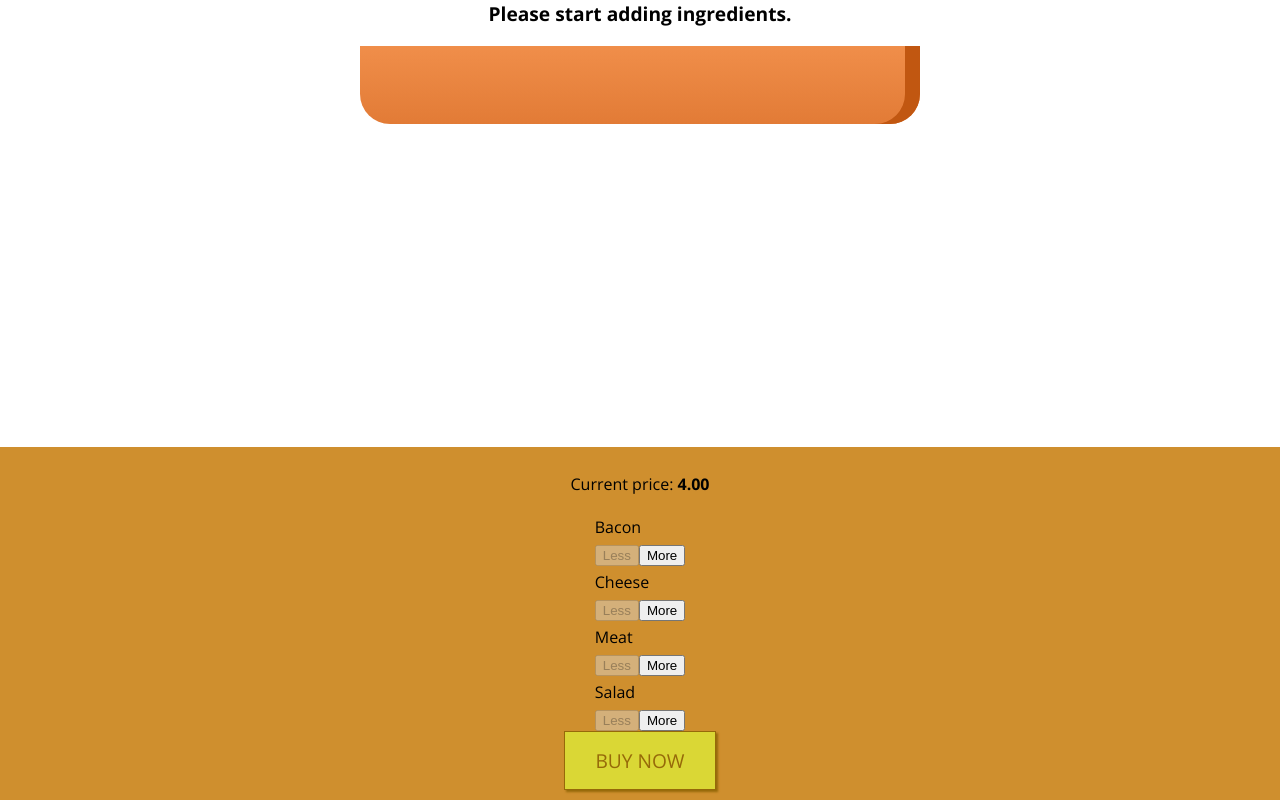
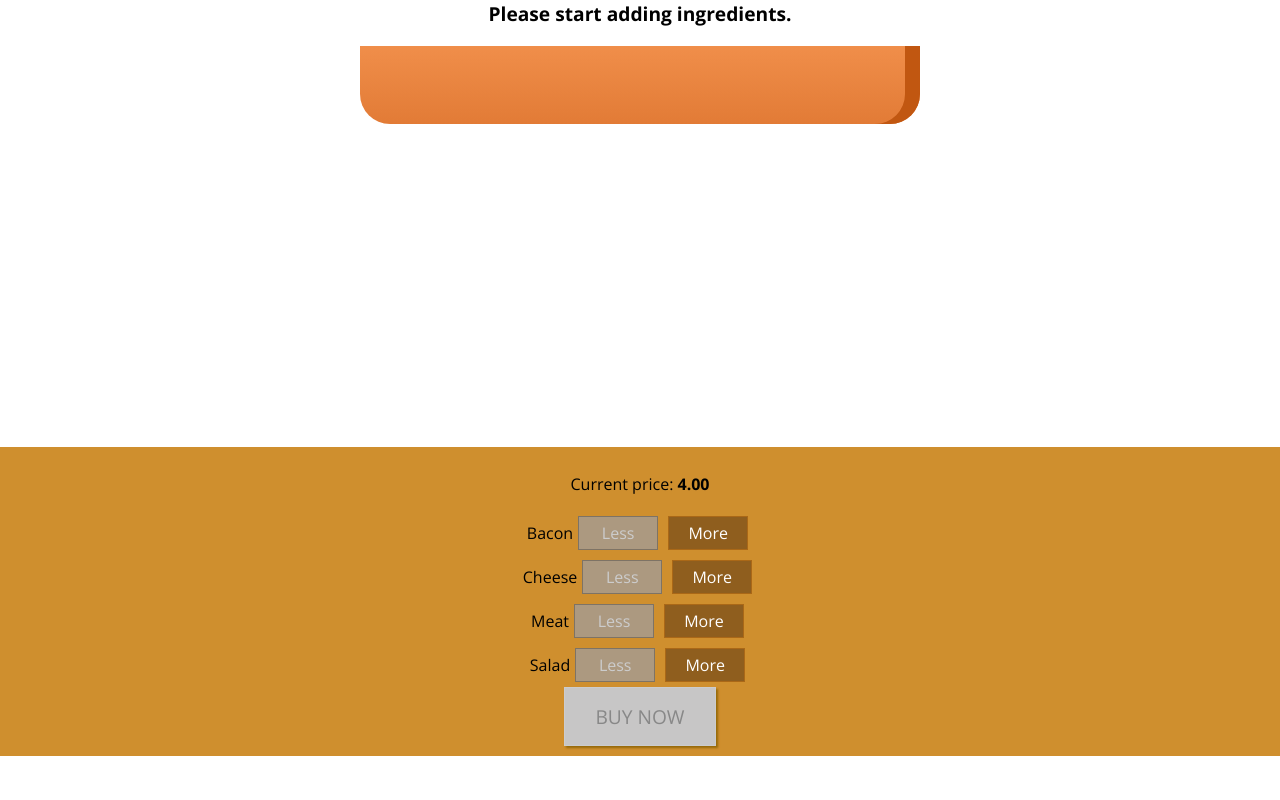
Before and after one commit to Eric-Ferole/react-burger-builder, a React app: page / in a window 1280 px wide. Shown: the part 235-1035 px from the top of the page. After the commit the page ends 991 px from the top, so only its background shows below. Built offline with nearby package versions, Linux system fonts and the light colour scheme.

Commit message:
Adding buy now button

```diff
--- a/src/components/Burger/BuildControls/BuildControl/BuildControl.js
+++ b/src/components/Burger/BuildControls/BuildControl/BuildControl.js
@@ -5,9 +5,10 @@
 
 const buildControl = (props) => (
   <div>
-    <div className={classes.BuildControl}>{props.label}</div>
+    <div className={classes.BuildControl}>{props.label}
     <button className={classes.Less} onClick={props.removed} disabled={props.disabled}>Less</button>
     <button className={classes.More} onClick={props.added}>More</button>
+    </div>
   </div>
 );
 
--- a/src/components/Burger/BuildControls/BuildControls.js
+++ b/src/components/Burger/BuildControls/BuildControls.js
@@ -25,7 +25,8 @@
         disabled={props.disabled[ctrl.type]}
         />
     ))}
-    <button className={classes.OrderButton}>BUY NOW</button>
+    <button className={classes.OrderButton}
+    disabled={!props.purchasable}>BUY NOW</button>
   </div>
 );
 
--- a/src/containers/BurgerBuiler/BurgerBuilder.js
+++ b/src/containers/BurgerBuiler/BurgerBuilder.js
@@ -21,7 +21,20 @@
       cheese: 0,
       meat: 0,
     },
-    totalPrice: 4
+    totalPrice: 4,
+    purchasable: false
+  }
+
+  updatePurchaseState (ingredients) {
+    const sum = Object.keys(ingredients)
+      .map(igKey => {
+        return ingredients[igKey];
+      })
+      .reduce((sum, el) => {
+        return sum + el;
+      }, 0);
+    this.setState({purchasable: sum > 0});
+
   }
 
   addIngredientHandler = (type) => {
@@ -35,6 +48,7 @@
     const oldPrice = this.state.totalPrice;
     const newPrice = oldPrice + priceAddition;
     this.setState({totalPrice: newPrice, ingredients: updatedIngredients});
+    this.updatePurchaseState(updatedIngredients);
   }
 
   removeIngredientHandler = (type) => {
@@ -51,6 +65,7 @@
     const oldPrice = this.state.totalPrice;
     const newPrice = oldPrice - priceAddition;
     this.setState({totalPrice: newPrice, ingredients: updatedIngredients});
+    this.updatePurchaseState(updatedIngredients);
   }
 
 
@@ -68,7 +83,8 @@
         ingredientAdded={this.addIngredientHandler}
         ingredientRemoved={this.removeIngredientHandler}
         disabled={disabledInfo}
-        price={this.state.totalPrice}/>
+        price={this.state.totalPrice}
+        purchasable={this.state.purchasable}/>
     </Aux>
     );
   }
```
